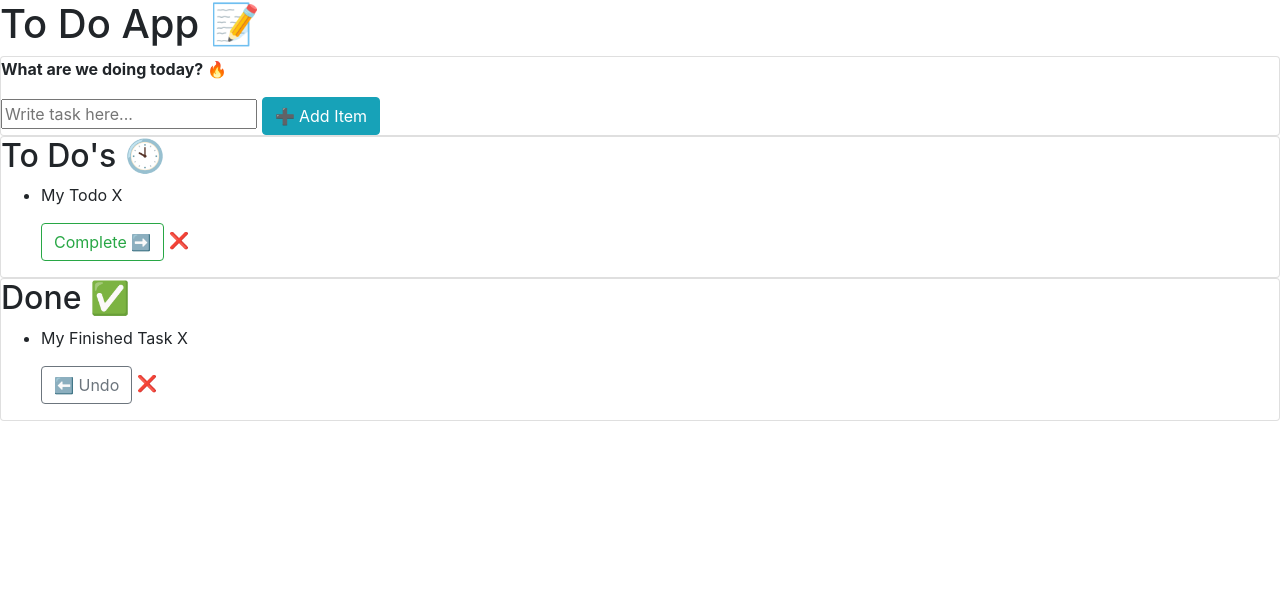
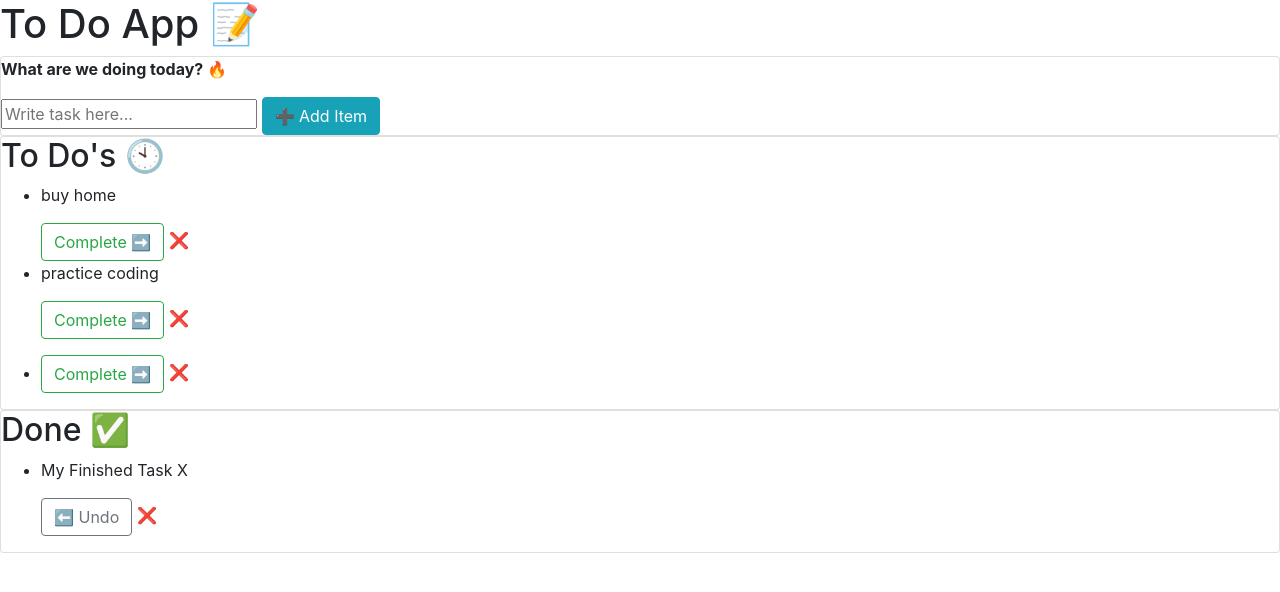
Before and after one commit to rubin-r12/Python-Flask-To-Do-App, a Flask app: page / in a window 1280 px wide. Shown: the top 592 px of the page. Run offline with Flask 2, Linux system fonts and the light colour scheme; data comes from the database, SQL or seed files in the repository; both versions use the stored data as it was after the commit; some libraries are stand-ins or nearby versions.

Commit message:
step_2_add_todos

```diff
--- a/app.py
+++ b/app.py
@@ -1,4 +1,4 @@
-from flask import Flask, render_template
+from flask import Flask, render_template, request, redirect, url_for
 from flask_sqlalchemy import SQLAlchemy
 
 app = Flask(__name__)
@@ -13,8 +13,17 @@ class Todo(db.Model):
 
 @app.route('/')
 def index():
-    return render_template('index.html')
+    incomplete = Todo.query.filter_by(complete=False).all()
 
+    return render_template('index.html', incomplete=incomplete )
+
+@app.route('/add', methods=['POST'])
+def add():
+    todo = Todo(text=request.form['todoitem'], complete=False)
+    db.session.add(todo)
+    db.session.commit()
+
+    return redirect(url_for('index'))
 
 if __name__ == '__main__':
     app.run(debug=True)
--- a/templates/index.html
+++ b/templates/index.html
@@ -15,7 +15,7 @@
 
     <div class="card todo__headerContainer">
         <p class="font-weight-bold">What are we doing today? 🔥</p>
-        <form class="todo__form">
+        <form class="todo__form" action="{{ url_for('add') }}" method="POST">
             <input placeholder="Write task here..." type="text" name="todoitem">
             <input class="btn btn-info" type="submit" value="➕ Add Item">
         </form>
@@ -26,14 +26,17 @@
             <h2 class="todo__itemHeader">To Do's 🕙</h2>
 
             <ul class="todo__container">
+                {% for todo in incomplete %}
+
                 <li class="todo__item">
-                    <p>My Todo X</p>
-                    <a class="btn btn-outline-success" href="#">
+                    <p>{{ todo.text }}</p>
+                    <a class="btn btn-outline-success" href="#" class="">
                         Complete ➡️
                     </a>
-                    <a class="todo__close" href="#">❌</a>
+                    <a class="todo__close" href="#" class="">❌</a>
                 </li>
 
+                {% endfor %}
             </ul>
         </div>
 
@@ -43,10 +46,10 @@
             <ul class="todo__container">
                 <li class="todo__item">
                     <p>My Finished Task X</p>
-                    <a class="btn btn-outline-secondary" href="#">
+                    <a class="btn btn-outline-secondary" href="#" class="">
                         ⬅️ Undo
                     </a>
-                    <a class="todo__close" href="#">❌</a>
+                    <a class="todo__close" href="#" class="">❌</a>
                 </li>
 
             </ul>
```
Also changed, not shown: todo.db.
